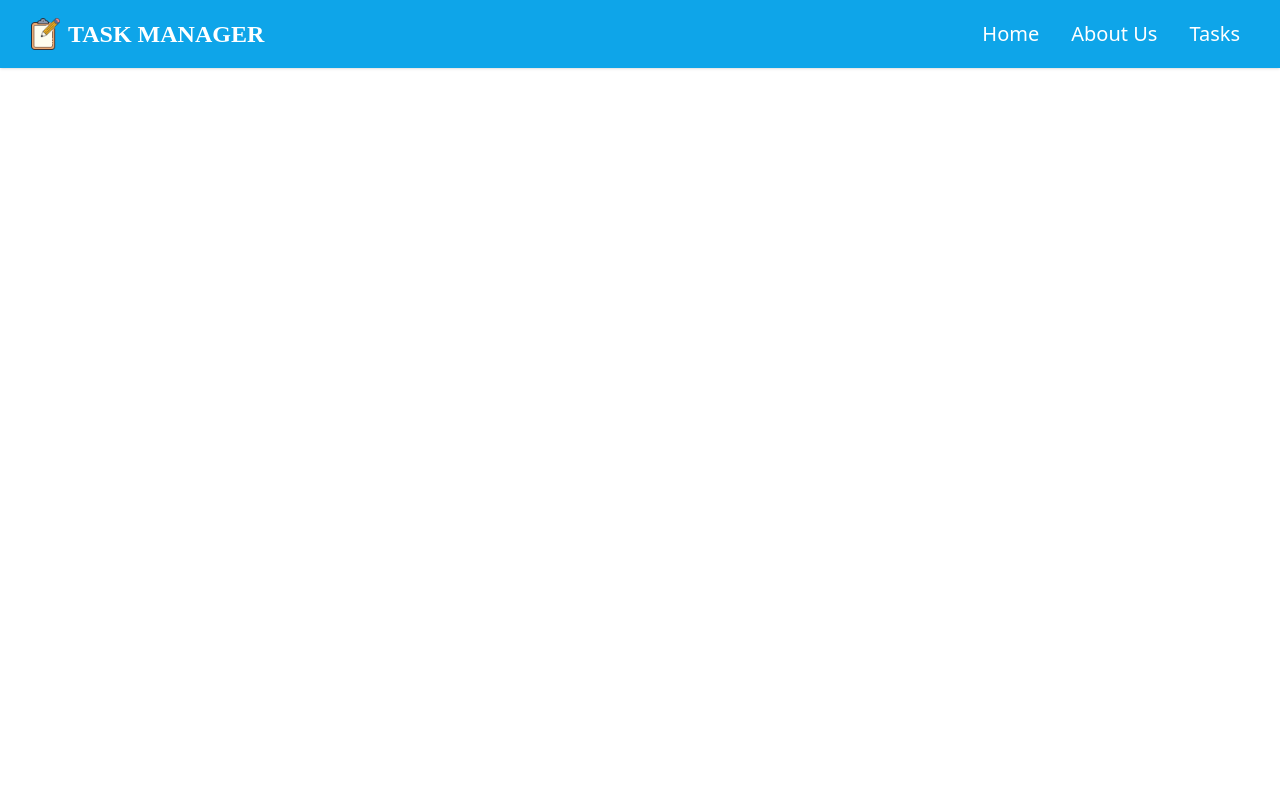
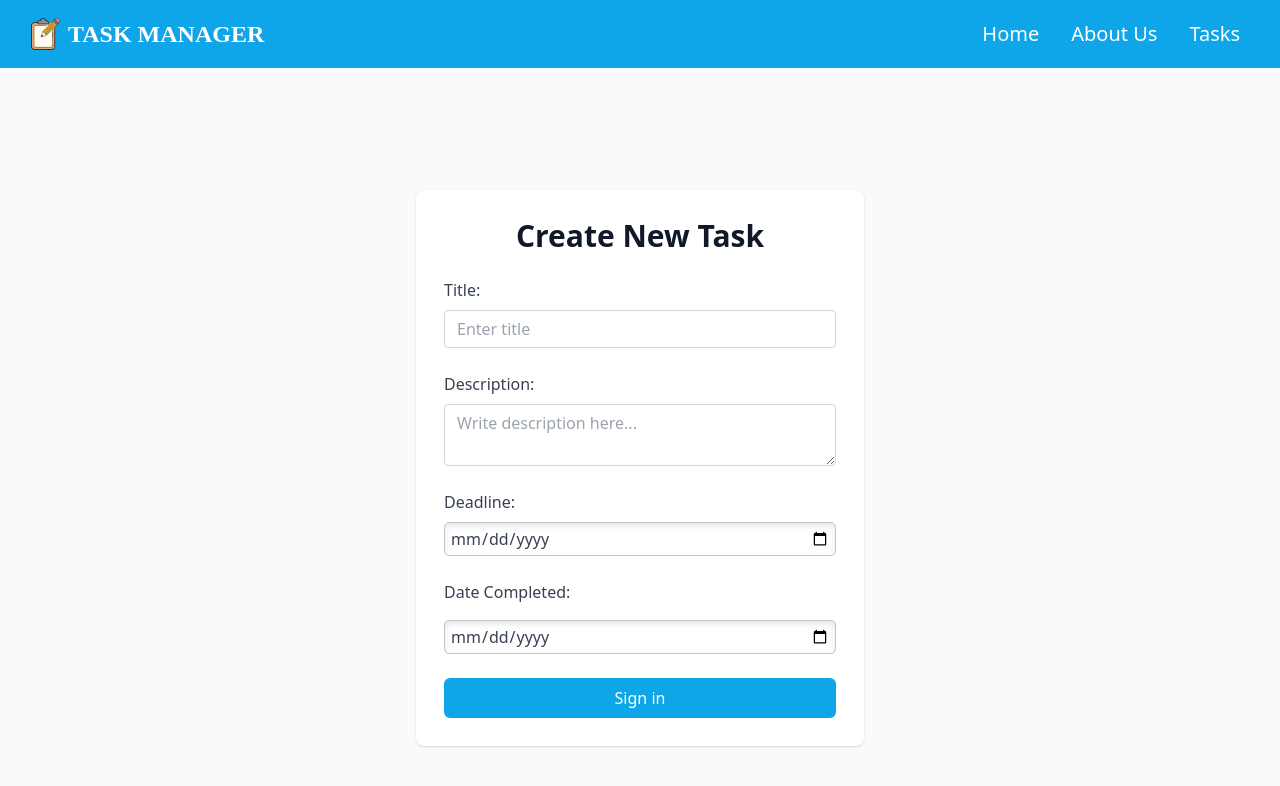
Before and after one commit to kimeu254/Tailwind-Vue-Todo-App, a Vue app: page /create in a window 1280 px wide. Shown: the top 786 px of the page. Built offline with nearby package versions, Linux system fonts and the light colour scheme; a web font is replaced by a local one; what vue-sweetalert2 would draw is missing.

Commit message:
Added a create task route and a form

```diff
--- a/src/components/cruds/Create.vue
+++ b/src/components/cruds/Create.vue
@@ -0,0 +1,61 @@
+<template>
+    <main class="min-h-screen flex flex-col items-center justify-center bg-gray-50 space-y-10 py-12 px-4 sm:px-6 lg:px-8">
+      <div class="max-w-md w-full mx-auto bg-white shadow rounded-lg p-7 space-y-6">
+        <div>
+            <h1 class="text-center text-3xl font-extrabold text-gray-900">Create New Task</h1>
+        </div>
+        <form>
+            <!-- <div class="flex flex-col">
+                <label class="text-sm font-bold text-gray-600 mb-1" for="email">Title:</label>
+                <input class="border rounded-md bg-white px-3 py-2" type="text" placeholder="Enter your Title" />
+            </div>
+            <div class="flex flex-col">
+                <label class="text-sm font-bold text-gray-600 mb-1" for="email">Description</label>
+                <textarea id="message" rows="4" class="block p-2.5 w-full text-sm text-gray-900 bg-gray-50 rounded-lg border border-gray-300 focus:ring-blue-500 focus:border-blue-500 dark:bg-gray-700 dark:border-gray-600 dark:placeholder-gray-400 dark:text-white dark:focus:ring-blue-500 dark:focus:border-blue-500" placeholder="Your message..."></textarea>
+            </div> -->
+            <div class="flex flex-col form-group mb-6">
+                <label for="title" class="form-label inline-block mb-2 text-gray-700 font-medium">Title:</label>
+                <input type="text" class="form-control block w-full px-3 py-1.5 text-base font-normal text-gray-700 bg-white bg-clip-padding border border-solid border-gray-300 rounded transition ease-in-out m-0 focus:text-gray-700 focus:bg-white focus:border-blue-400 focus:outline-none" placeholder="Enter title" v-model="title">
+            </div>
+            <div class="form-group mb-6">
+                <label for="description" class="form-label inline-block mb-2 text-gray-700 font-medium">Description:</label>
+                <textarea class="form-control block w-full px-3 py-1.5 text-base font-normal text-gray-700 bg-white bg-clip-padding border border-solid border-gray-300 rounded transition ease-in-out m-0 focus:text-gray-700 focus:bg-white focus:border-blue-400 focus:outline-none" placeholder="Write description here..." v-model="description"></textarea>
+            </div>
+
+            <div class="dates">
+                <div class="form-group mb-6">
+                    <label for="deadline" class="form-label inline-block mb-2 text-gray-700 font-medium">Deadline:</label><br>
+                    <input type="date" class="w-full text-gray-700 font-normal" v-model="deadline">
+                </div>
+
+                <div class="form-group mb-6">
+                    <label for="deadline" class="form-label inline-block mb-2 text-gray-700 font-medium">Date Completed:</label><br>
+                    <input type="date" class="w-full mt-2 text-gray-700 font-normal" v-model="date_completed">
+                </div>
+            </div>
+
+            <div>
+                <button class="w-full bg-sky-500 text-white rounded-md p-2">Sign in</button>
+            </div>
+        </form>
+      </div>
+    </main>
+
+</template>
+
+<script setup>
+
+</script>
+
+<style scoped>
+input[type=date] {
+    border: 1px solid #c4c4c4;
+    border-radius: 5px;
+    background-color: #fff;
+    padding: 3px 5px;
+    box-shadow: inset 0 3px 6px rgba(0,0,0,0.1);
+}
+input[type=date]:focus {
+    outline: 0.1em solid rgb(38, 147, 236);
+}
+</style>
--- a/src/router/index.js
+++ b/src/router/index.js
@@ -16,7 +16,12 @@ const router = createRouter({
       // this generates a separate chunk (About.[hash].js) for this route
       // which is lazy-loaded when the route is visited.
       component: () => import('../views/AboutView.vue')
-    }
+    },
+    {
+      path: '/create',
+      name: 'create',
+      component: () => import('../components/cruds/Create.vue')
+    },
   ]
 })
 
--- a/src/views/HomeView.vue
+++ b/src/views/HomeView.vue
@@ -9,7 +9,9 @@ import AllTask from '../components/todos/AllTask.vue';
     </div>
     <div class="mt-3">
       <div class="flex justify-end">
-        <button class="text-white bg-sky-500 hover:bg-blue-500 rounded py-2 px-4 font-bold">&#43; Add Task</button>
+        <RouterLink to="/create">
+          <button class="text-white bg-sky-500 hover:bg-blue-500 rounded py-2 px-4 font-bold">&#43; Add Task</button>
+        </RouterLink>
       </div>
       <div class="my-3">
         <AllTask/>
```
